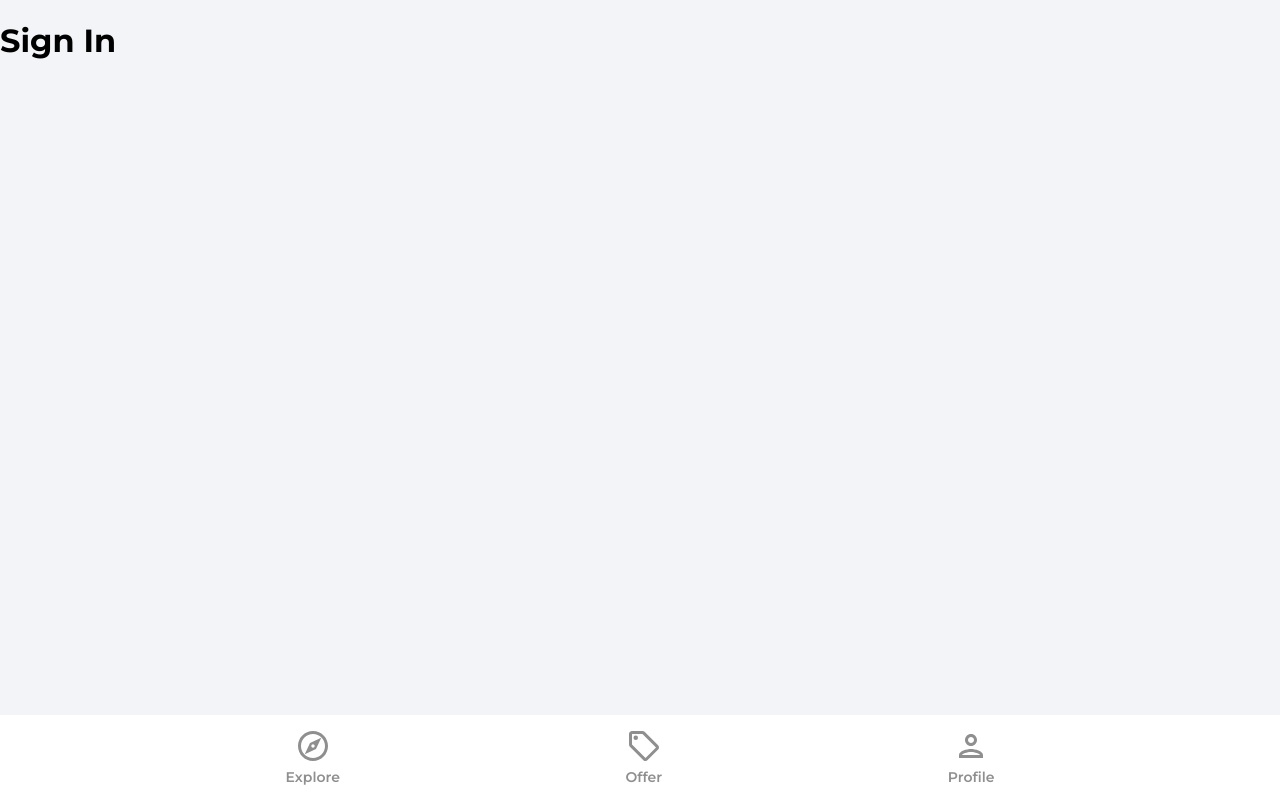
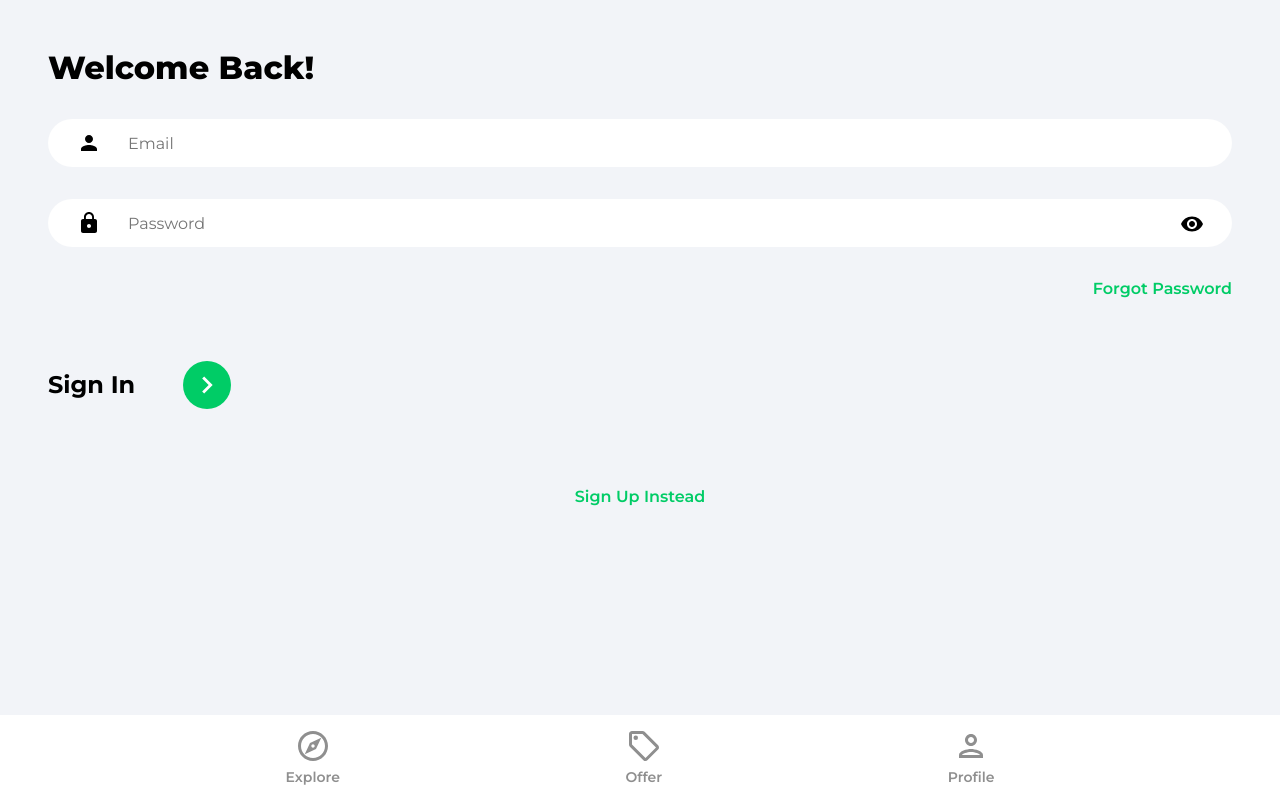
Before and after one commit to anubhavbagri/House-Marketplace, a React (Create React App) app: page /sign-in in a window 1280 px wide. Built offline with nearby package versions, Linux system fonts and the light colour scheme.

Commit message:
feat: create SignIn component

```diff
--- a/src/pages/SignIn.jsx
+++ b/src/pages/SignIn.jsx
@@ -1,8 +1,78 @@
+import { useState } from 'react';
+import { Link, useNavigate } from 'react-router-dom';
+import { ReactComponent as ArrowRightIcon } from '../assets/svg/keyboardArrowRightIcon.svg';
+import visibilityIcon from '../assets/svg/visibilityIcon.svg';
+
 function SignIn() {
+  const [showPassword, setShowPassword] = useState(false);
+  const [formData, setFormData] = useState({
+    email: '',
+    password: '',
+  });
+
+  const { email, password } = formData;
+
+  const navigate = useNavigate();
+
+  const onChange = (e) => {
+    setFormData((prevState) => ({
+      ...prevState,
+      [e.target.id]: e.target.value,
+    }));
+  };
+
   return (
-    <div>
-      <h1>Sign In</h1>
-    </div>
+    <>
+      <div className="pageContainer">
+        <header>
+          <p className="pageHeader">Welcome Back!</p>
+        </header>
+        <main>
+          <form>
+            <input
+              type="email"
+              className="emailInput"
+              placeholder="Email"
+              id="email"
+              value={email}
+              onChange={onChange}
+            />
+            <div className="passwordInputDiv">
+              <input
+                type={showPassword ? 'text' : 'password'}
+                className="passwordInput"
+                placeholder="Password"
+                id="password"
+                value={password}
+                onChange={onChange}
+              />
+              <img
+                src={visibilityIcon}
+                alt="show password"
+                className="showPassword"
+                onClick={() => setShowPassword((prevState) => !prevState)}
+              />
+            </div>
+            <Link to="/forgot-password" className="forgotPasswordLink">
+              Forgot Password
+            </Link>
+
+            <div className="signInBar">
+              <p className="signInText">Sign In</p>
+              <button className="signInButton">
+                <ArrowRightIcon fill="#fff" width="34px" height="34px" />
+              </button>
+            </div>
+          </form>
+
+          {/* Google OAuth */}
+
+          <Link to="/sign-up" className="registerLink">
+            Sign Up Instead
+          </Link>
+        </main>
+      </div>
+    </>
   );
 }
 
```
